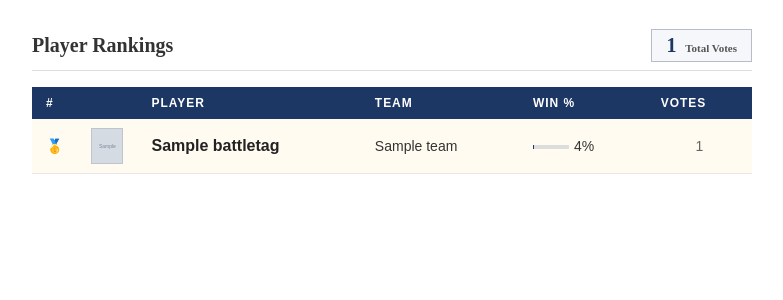
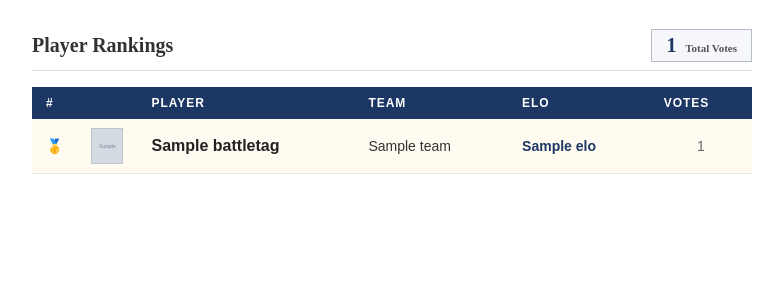
Before and after one commit to t90e/uni-elo, a Flask app: template templates/leaderboard.html in a window 1280 px wide. Shown: the part 158-458 px from the top of the page, without its empty margins (248-1031 px from the left). Run offline with Flask 3, Linux system fonts and the light colour scheme; the template is opened without the code that fills it: most values are stand-ins (such as "Sample title", 1, 10 or a date in 2020); grey boxes marked "Sample" are stand-in pictures; some libraries are stand-ins or nearby versions.

Commit message:
Show ELO instead of win rate on leaderboard

```diff
--- a/templates/leaderboard.html
+++ b/templates/leaderboard.html
@@ -37,7 +37,7 @@
         <th class="avatar-cell"></th>
         <th>Player</th>
         <th>Team</th>
-        <th>Win %</th>
+        <th>ELO</th>
         <th class="votes-cell">Votes</th>
       </tr>
     </thead>
@@ -63,11 +63,7 @@
           <span class="p-name">{{ player.battletag.split('#')[0] }}</span>{% if '#' in player.battletag %}<span class="bt-hash">#{{ player.battletag.split('#')[1] }}</span>{% endif %}
         </td>
         <td>{{ player.team }}</td>
-        <td>
-          {% if player.total_votes > 0 %}
-            <span class="winrate-bar-wrap"><span class="winrate-bar" style="width:{{ player.win_rate }}%"></span></span>{{ player.win_rate }}%
-          {% else %}—{% endif %}
-        </td>
+        <td class="elo-cell">{{ player.elo }}</td>
         <td class="votes-cell">{{ player.total_votes }}</td>
       </tr>
       {% endfor %}
```
